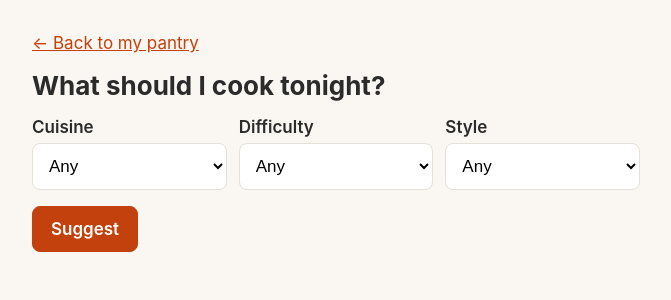
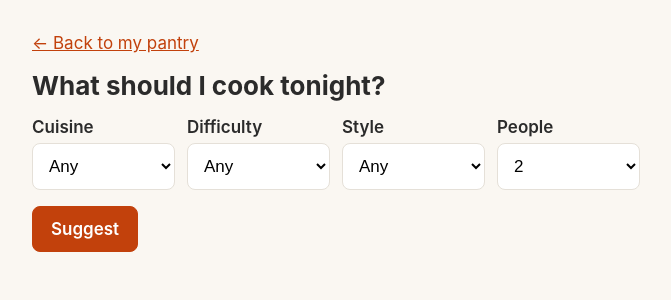
Before and after one commit to louistaup1/Meal-planning-app, a Flask app: page /suggest in a window 1280 px wide. Shown: the part 61-361 px from the top of the page, without its empty margins (304-975 px from the left). Run offline with Flask 3, Linux system fonts and the light colour scheme; the visitor is signed in with stand-in values (Sample User, id 1).

Commit message:
Add a People filter so recipes are scaled for 1 to 8 people
Co-Authored-By: Claude Opus 5.5 <noreply@anthropic.com>
Claude-Session: https://claude.ai/code/session_017iq3FMmj1rHiFEmpAhq1i3

```diff
--- a/ai_client.py
+++ b/ai_client.py
@@ -52,7 +52,8 @@ How to choose recipes:
 - Prefer items marked EXPIRES SOON, so they don't go to waste. Never use items marked EXPIRED.
 - Respect every preference given (cuisine, difficulty, style). "Quick" means 30 minutes or less in total.
 - Make the recipes different from each other.
-- Recipes are for 2 servings unless the pantry clearly suggests otherwise.
+- Write each recipe for the number of people asked for, and scale the ingredient amounts to match.
+  Set servings to that number.
 
 How to fill in each ingredient:
 - pantry_item_id: the id of the pantry item it uses, exactly as listed. Use null if it's not in the pantry.
--- a/app.py
+++ b/app.py
@@ -15,7 +15,15 @@ from flask import Flask, abort, flash, redirect, render_template, request, sessi
 import ai_client
 import database
 from auth import password_is_correct
-from recipes import CUISINES, DIFFICULTIES, STYLES, build_request, check_against_pantry, read_filters
+from recipes import (
+    CUISINES,
+    DIFFICULTIES,
+    PEOPLE_CHOICES,
+    STYLES,
+    build_request,
+    check_against_pantry,
+    read_filters,
+)
 from pantry import (
     CATEGORIES,
     SUGGESTED_UNITS,
@@ -200,6 +208,7 @@ def create_app(db_path=DEFAULT_DB_PATH, password=None, suggest_recipes=ai_client
             cuisines=CUISINES,
             difficulties=DIFFICULTIES,
             styles=STYLES,
+            people_choices=PEOPLE_CHOICES,
             suggestions=suggestions,
             error=error,
         )
--- a/recipes.py
+++ b/recipes.py
@@ -13,6 +13,8 @@ from pantry import expiry_status, format_quantity
 CUISINES = ["Any", "Italian", "French", "Asian", "Indian", "Mexican", "Mediterranean", "American"]
 DIFFICULTIES = ["Any", "Easy", "Medium", "Hard"]
 STYLES = ["Any", "Quick", "Comfort", "Healthy"]
+PEOPLE_CHOICES = [1, 2, 3, 4, 5, 6, 7, 8]
+DEFAULT_PEOPLE = 2
 
 MAX_SUGGESTIONS = 3
 
@@ -26,6 +28,12 @@ def read_filters(form):
     for field, choices in (("cuisine", CUISINES), ("difficulty", DIFFICULTIES), ("style", STYLES)):
         value = form.get(field, "Any")
         filters[field] = value if value in choices else "Any"
+
+    try:
+        people = int(form.get("people", DEFAULT_PEOPLE))
+    except ValueError:
+        people = DEFAULT_PEOPLE
+    filters["people"] = people if people in PEOPLE_CHOICES else DEFAULT_PEOPLE
     return filters
 
 
@@ -58,8 +66,11 @@ def build_request(pantry_items, filters, today=None):
         wishes.append(f"Style: {filters['style']}")
     wishes_text = "\n".join(wishes) if wishes else "No preferences. Surprise me."
 
+    people = filters["people"]
+    people_text = "1 person" if people == 1 else f"{people} people"
+
     return (
-        f"Suggest up to {MAX_SUGGESTIONS} dinner recipes for tonight.\n\n"
+        f"Suggest up to {MAX_SUGGESTIONS} dinner recipes for tonight, for {people_text}.\n\n"
         f"My pantry:\n{describe_pantry(pantry_items, today)}\n\n"
         f"My preferences:\n{wishes_text}"
     )
--- a/static/style.css
+++ b/static/style.css
@@ -156,7 +156,7 @@ a { color: var(--accent); }
   color: var(--accent);
 }
 .filters .row { flex-wrap: wrap; }
-.filters .row label { min-width: 140px; }
+.filters .row label { min-width: 120px; }
 .thinking { color: var(--muted); font-style: italic; }
 button[disabled] { opacity: 0.6; }
 
--- a/templates/suggest.html
+++ b/templates/suggest.html
@@ -29,6 +29,13 @@
           {% endfor %}
         </select>
       </label>
+      <label>People
+        <select name="people">
+          {% for choice in people_choices %}
+            <option value="{{ choice }}" {% if filters.people == choice %}selected{% endif %}>{{ choice }}</option>
+          {% endfor %}
+        </select>
+      </label>
     </div>
     <button type="submit" class="button primary" id="suggest-button">
       {% if suggestions %}Suggest again{% else %}Suggest{% endif %}
@@ -42,7 +49,7 @@
     <article class="recipe-card">
       <h2 class="recipe-title">{{ recipe.title }}</h2>
       <p class="recipe-facts">
-        ⏱ {{ recipe.total_minutes }} min · {{ recipe.difficulty }} · {{ recipe.cuisine }}
+        ⏱ {{ recipe.total_minutes }} min · {{ recipe.difficulty }} · {{ recipe.cuisine }} · serves {{ recipe.servings }}
       </p>
       <p>{{ recipe.summary }}</p>
       {% if recipe.missing %}
```
Also changed, not shown: tests/test_recipes.py (+15 -5 lines).
